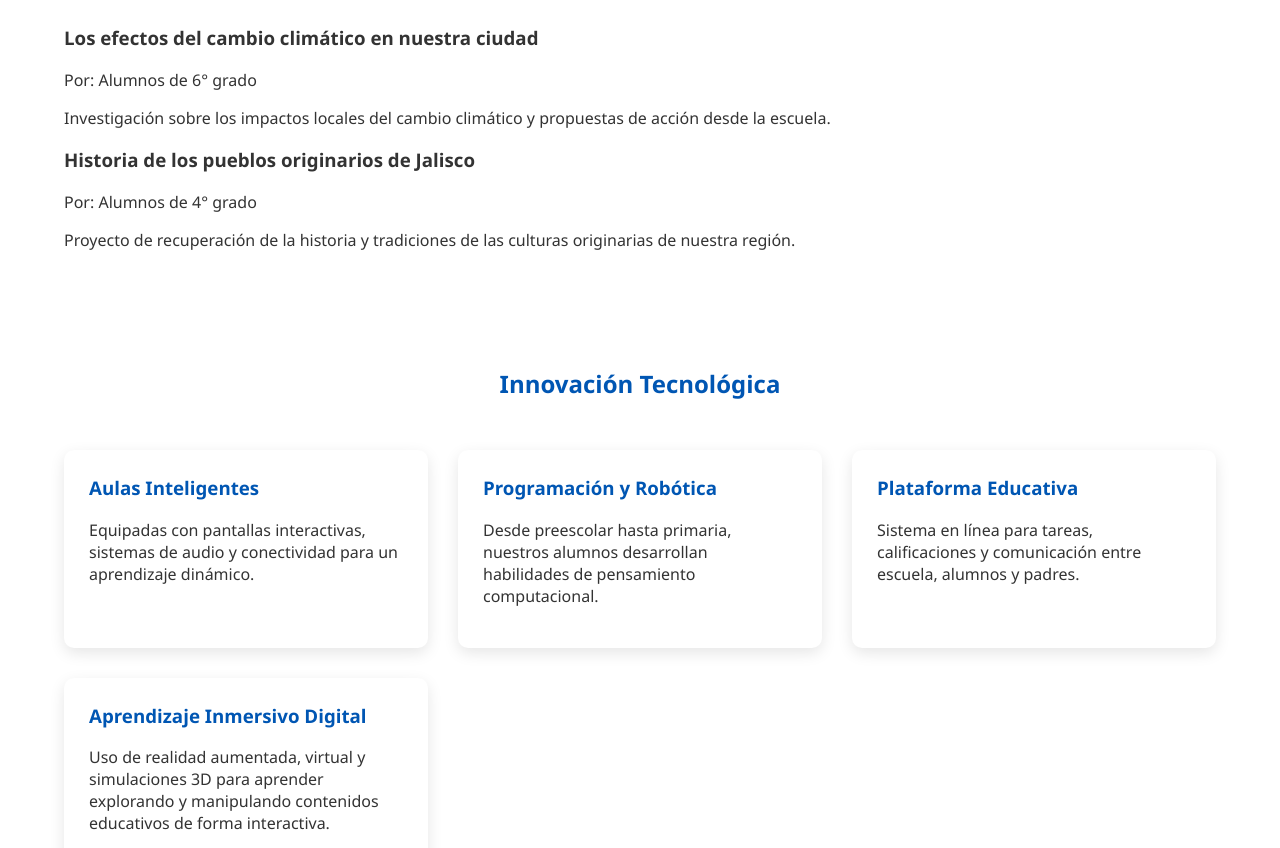
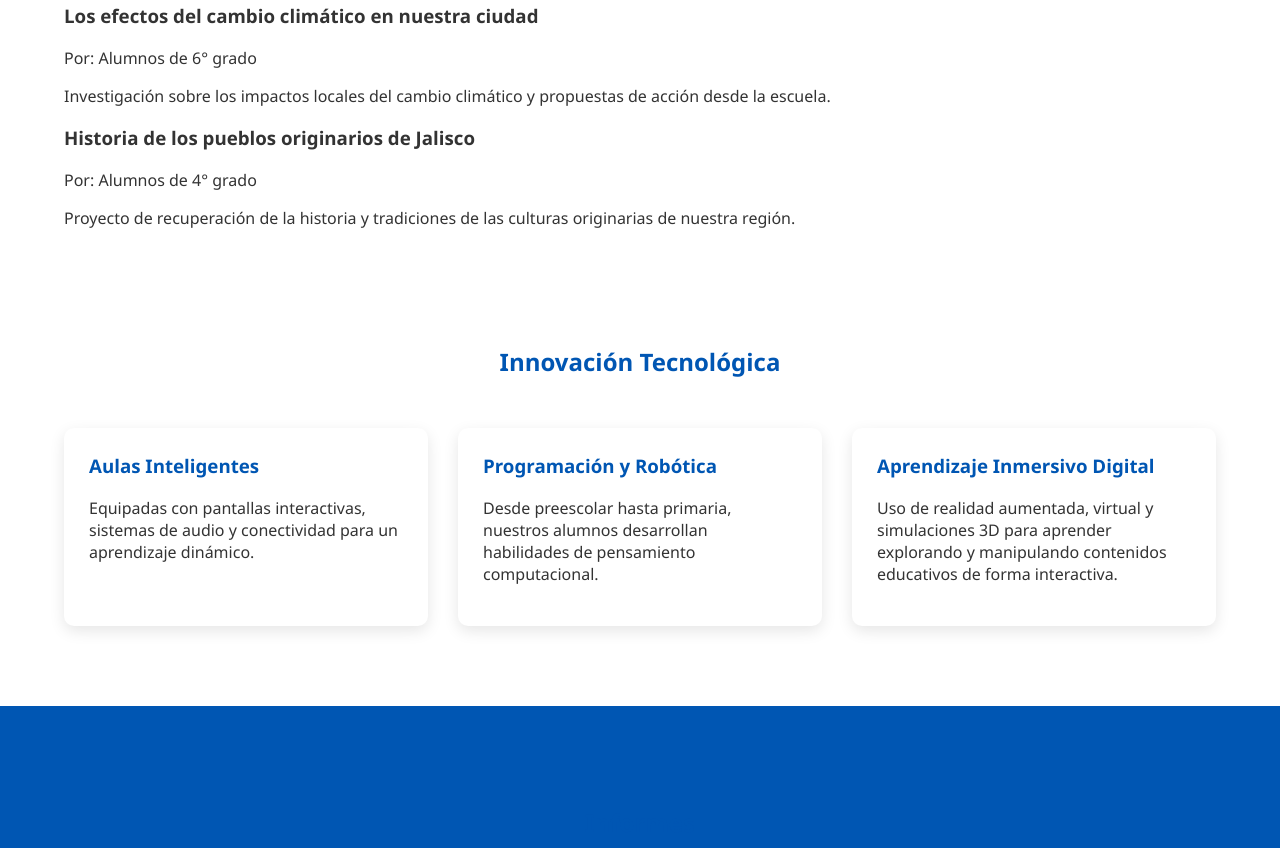
Before and after one commit to colegiotlahtoani/web, a plain HTML site: page index.html in a window 1280 px wide. Shown: the part 4421-5269 px from the top of the page. Drawn offline with Linux system fonts and the light colour scheme.

Commit message:
Update index.html

```diff
--- a/index.html
+++ b/index.html
@@ -668,7 +668,7 @@
                     <li>AMCO</li>
                     <li>Netica Robótica</li>
                     <li>Google for Education</li>
-                    <li>Certificación en habilidades digitales</li>
+
 
                 </ul>
             </div>
@@ -753,10 +753,7 @@
                     <h3>Programación y Robótica</h3>
                     <p>Desde preescolar hasta primaria, nuestros alumnos desarrollan habilidades de pensamiento computacional.</p>
                 </div>
-                <div class="tech-card">
-                    <h3>Plataforma Educativa</h3>
-                    <p>Sistema en línea para tareas, calificaciones y comunicación entre escuela, alumnos y padres.</p>
-                </div>
+
                 <div class="tech-card">
                     <h3>Aprendizaje Inmersivo Digital</h3>
                     <p>Uso de realidad aumentada, virtual y simulaciones 3D para aprender explorando y manipulando contenidos educativos de forma interactiva.</p>
```
